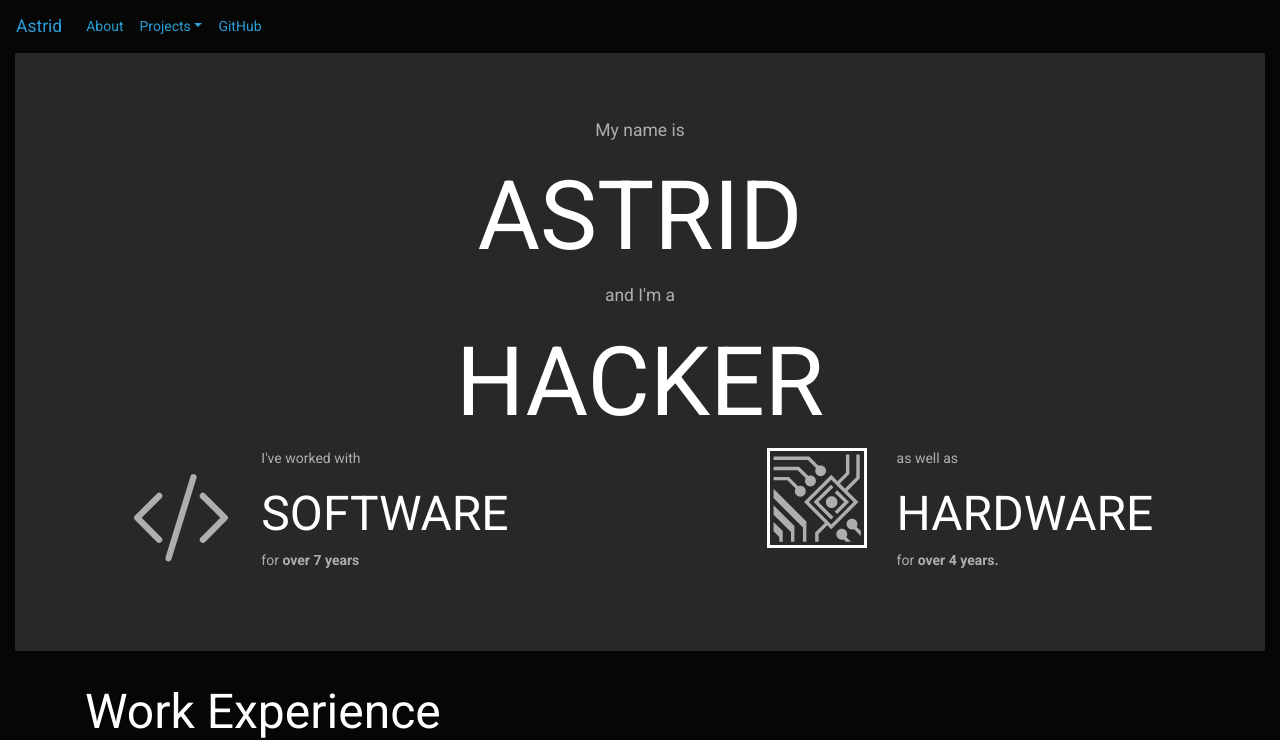
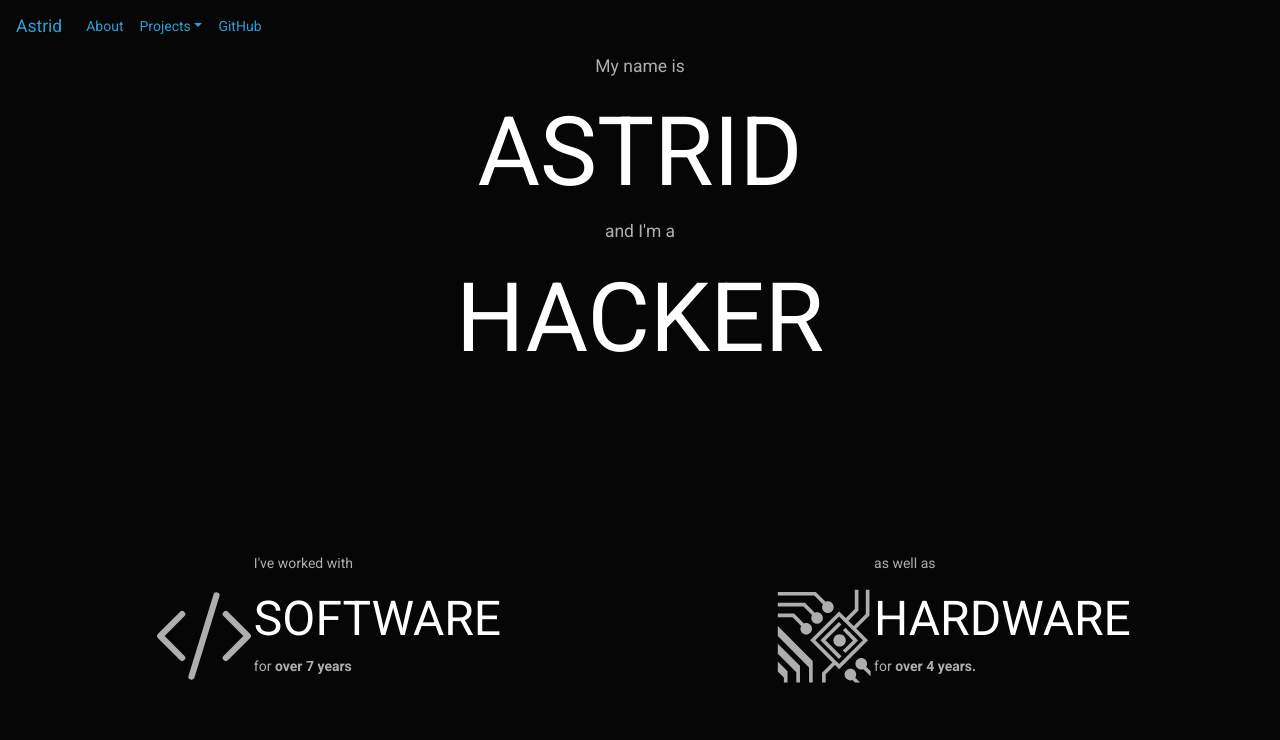
Before and after one commit to ifd3f/astrid.tech-old, a React (Create React App) app: page / in a window 1280 px wide. Shown: the top 740 px of the page. Built offline with nearby package versions, Linux system fonts and the light colour scheme; what react-in-viewport would draw is missing.

Commit message:
Tweak the heading

```diff
--- a/src/assets/index.js
+++ b/src/assets/index.js
@@ -1,3 +1,5 @@
+import imgCoding from "./computer-coding.jpg";
+import imgHardware from "./electronics.jpg";
 import imgFabTime from "./fabtime.png";
 import imgGoodRipple from "./goodripple.png";
 import imgIronPanthersWide from "./iron-panthers-wide.png";
@@ -9,6 +11,8 @@ import imgSegwayBot from "./segwaybot.png";
 import imgCollisionZone from "./collision-zone.gif";
 
 export {
+  imgCoding,
+  imgHardware,
   imgFabTime,
   imgGoodRipple,
   imgMicroVu,
--- /dev/null
+++ b/src/db/experience.js
@@ -0,0 +1,3 @@
+const experience = [];
+
+export default experience;
--- a/src/homepage/Heading.jsx
+++ b/src/homepage/Heading.jsx
@@ -3,23 +3,36 @@ import { BsCodeSlash } from "react-icons/bs";
 import { GiCircuitry } from "react-icons/gi";
 import { Col, Jumbotron, Row } from "reactstrap";
 import { HardwareYears, ProgrammingYears } from "./YearsSince";
+import { imgCoding } from "../assets";
+
+import style from "./heading.module.css";
+
+function IconInfoDisplay({ icon, children }) {
+  return (
+    <div className={style.subDisplayWrapper}>
+      <div className={style.subDisplay}>
+        <div style={{ fontSize: 100, height: "100%" }}>{icon}</div>
+        <div>{children}</div>
+      </div>
+    </div>
+  );
+}
 
 function HeadingSection() {
   return (
-    <Jumbotron fluid>
-      <Col className="text-center">
+    <div className={style.homepageTop}>
+      <div className={style.headlineOuter}>
+        <div className={style.headline}>
+          <div>
             <p className="lead">My name is</p>
             <h1 className="display-1">ASTRID</h1>
             <p className="lead">and I'm a</p>
             <h1 className="display-1">HACKER</h1>
-      </Col>
-      <Row>
-        <Col className="text-center" lg={6}>
-          <div className="d-inline-flex">
-            <Col md="auto">
-              <BsCodeSlash style={{ fontSize: 100, height: "100%" }} />
-            </Col>
-            <Col md="auto" className="text-left">
+          </div>
+        </div>
+      </div>
+      <div className={style.subRow}>
+        <IconInfoDisplay icon={<BsCodeSlash />}>
           <p>I've worked with</p>
           <h2>SOFTWARE</h2>
           <p>
@@ -28,21 +41,8 @@ function HeadingSection() {
               <ProgrammingYears /> years
             </strong>
           </p>
-            </Col>
-          </div>
-        </Col>
-        <Col className="text-center" lg={6}>
-          <div className="d-inline-flex">
-            <Col md="auto">
-              <GiCircuitry
-                style={{
-                  fontSize: 100,
-                  borderColor: "#FFFFFF",
-                  borderStyle: "solid",
-                }}
-              />
-            </Col>
-            <Col md="auto" className="text-left">
+        </IconInfoDisplay>
+        <IconInfoDisplay icon={<GiCircuitry />}>
           <p>as well as</p>
           <h2>HARDWARE</h2>
           <p>
@@ -51,12 +51,43 @@ function HeadingSection() {
               <HardwareYears /> years.
             </strong>
           </p>
+        </IconInfoDisplay>
+      </div>
+    </div>
+  );
+}
+
+/*
+ <Col className="text-center">
+          <p className="lead">My name is</p>
+          <h1 className="display-1">ASTRID</h1>
+          <p className="lead">and I'm a</p>
+          <h1 className="display-1">HACKER</h1>
+        </Col>
+        <Row>
+          <Col className="text-center" md={6}>
+            <div className="d-inline-flex">
+              <Col md="auto">
+                <BsCodeSlash style={{fontSize: 100, height: "100%"}}/>
+              </Col>
+              <Col md="auto" className="text-left">
+                <p>I've worked with</p>
+                <h2>SOFTWARE</h2>
+                <p>for <strong><ProgrammingYears/> years</strong></p>
               </Col>
             </div>
           </Col>
-      </Row>
-    </Jumbotron>
-  );
-}
+          <Col className="text-center" md={6}>
+            <div className="d-inline-flex">
+              <Col md="auto">
+                <GiCircuitry style={{fontSize: 100, borderColor: "#FFFFFF", borderStyle: "solid"}}/>
+              </Col>
+              <Col md="auto" className="text-left">
+                <p>as well as</p>
+                <h2>HARDWARE</h2>
+                <p>for <strong><HardwareYears/> years.</strong></p>
+              </Col>
+            </div>
+          </Col>*/
 
 export default HeadingSection;
--- /dev/null
+++ b/src/homepage/heading.module.css
@@ -0,0 +1,41 @@
+.homepageTop {
+  width: 100%;
+}
+
+.headlineOuter {
+  width: 100%;
+  height: 500px;
+}
+
+.headline {
+  margin: auto;
+  text-align: center;
+}
+
+.subRow {
+  display: inline;
+}
+
+.subDisplayWrapper {
+  width: 50%;
+  height: 180px;
+  padding: 0;
+  margin: 0;
+  display: inline-flex;
+}
+
+.subDisplay {
+  display: inline-flex;
+  margin-left: auto;
+  margin-right: auto;
+}
+
+@media only screen and (max-width: 880px) {
+  .subDisplayWrapper {
+    width: 100%;
+  }
+
+  .headlineOuter {
+    height: 400px;
+  }
+}
```
Also changed, not shown: src/assets/computer-coding.jpg (added), src/assets/electronics.jpg (added). Lines whose indentation alone changed are shown as unchanged.
